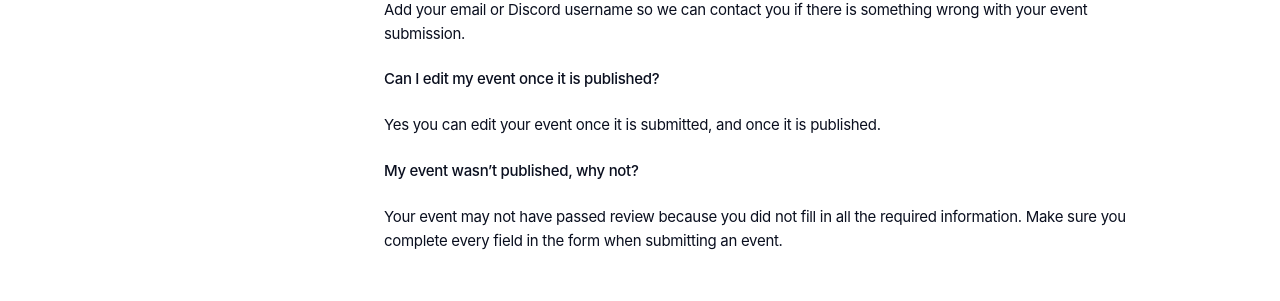
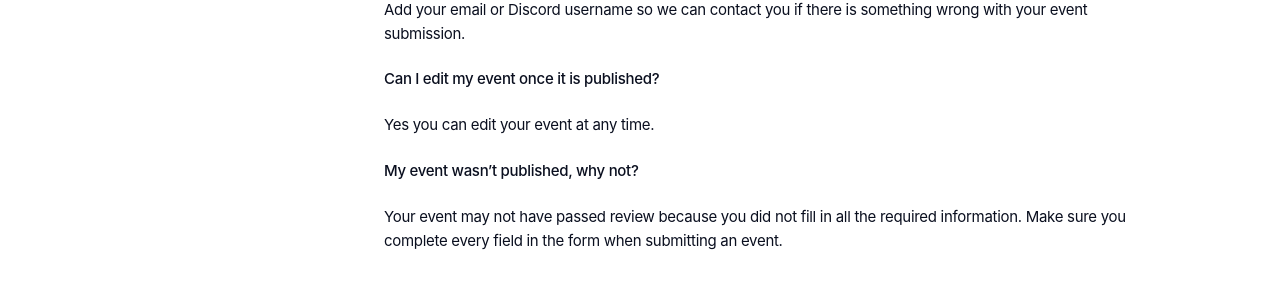
Before and after one commit to decentraland/player-documentation, a Jekyll site: the page built from _posts/events/2022-09-27-FAQ.md, in a window 1280 px wide. Shown: the part 1429-1730 px from the top of the page. Built offline with Jekyll 4.4.1, drawn with Linux system fonts in a browser that asks for light colours; comment, search, counter and statistics services are not loaded.

Commit message:
Update 2022-09-27-FAQ.md

```diff
--- a/_posts/events/2022-09-27-FAQ.md
+++ b/_posts/events/2022-09-27-FAQ.md
@@ -57,7 +57,7 @@ Add your email or Discord username so we can contact you if there is something w
 
 **Can I edit my event once it is published?**
 
-Yes you can edit your event once it is submitted, and once it is published.
+Yes you can edit your event at any time.
 
 **My event wasn't published, why not?**
 
```
